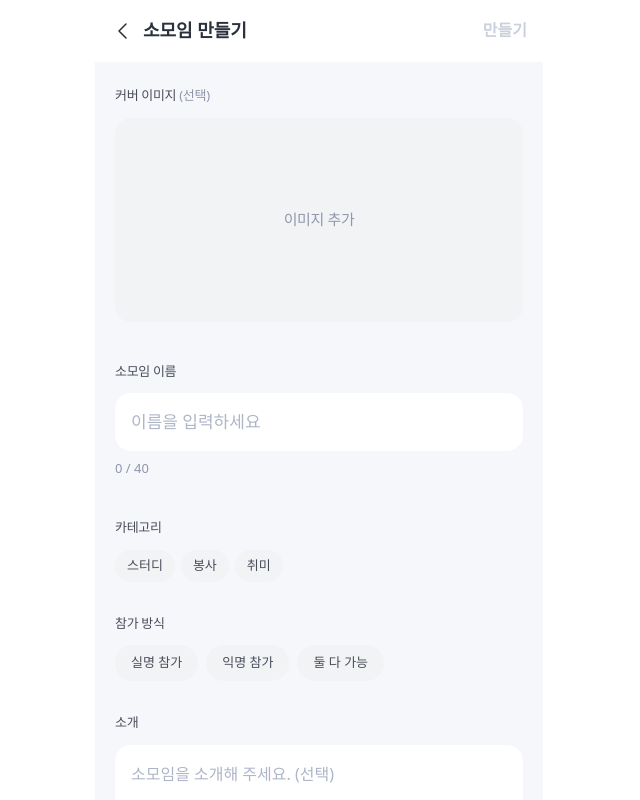
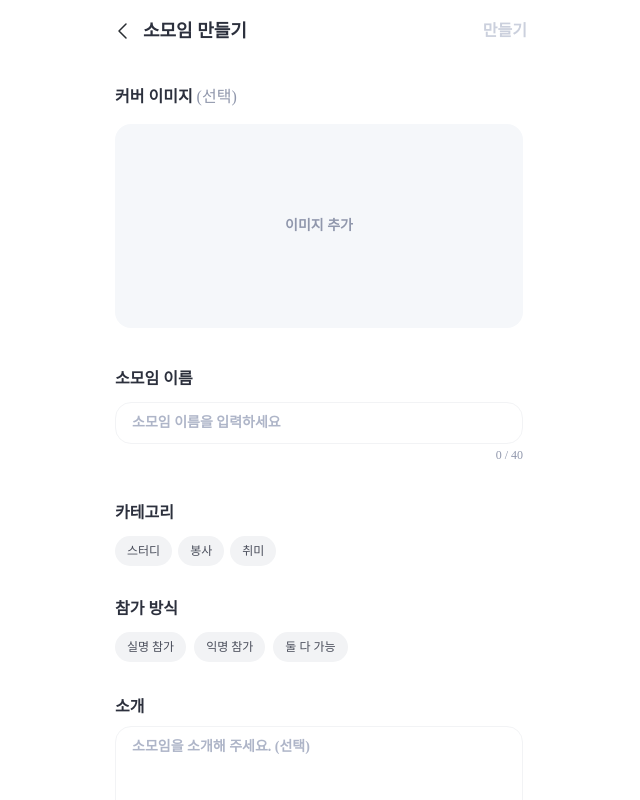
Before and after one commit to hyphens-shinhan/front-end, a Next.js app in the folder hyphens-shinhan/: page /community/group/create in a window 1280 px wide. Shown: the whole page, without its empty margins (321-961 px from the left). Built offline with nearby package versions, Linux system fonts and the light colour scheme; no server answers; a web font is replaced by a local one.

Commit message:
style: 소모임 생성 페이지 리디자인

```diff
--- a/hyphens-shinhan/src/app/(no-tabs)/community/group/create/page.tsx
+++ b/hyphens-shinhan/src/app/(no-tabs)/community/group/create/page.tsx
@@ -6,7 +6,7 @@ import { cn } from '@/utils/cn'
  */
 export default function CreateGroupPage() {
   return (
-    <div className={cn('min-h-full bg-grey-1-1')}>
+    <div className={cn('min-h-full')}>
       <CreateGroup />
     </div>
   )
--- a/hyphens-shinhan/src/components/community/group/CreateGroup.tsx
+++ b/hyphens-shinhan/src/components/community/group/CreateGroup.tsx
@@ -9,6 +9,7 @@ import { useToast } from '@/hooks/useToast'
 import { TOAST_MESSAGES } from '@/constants/toast'
 import type { ClubCategory, ClubAnonymity } from '@/types/clubs'
 import { cn } from '@/utils/cn'
+import { Icon } from '@/components/common/Icon'
 
 const CATEGORIES: { value: ClubCategory; label: string }[] = [
   { value: 'STUDY', label: '스터디' },
@@ -98,8 +99,8 @@ export default function CreateGroup() {
     <main className="mx-auto max-w-[480px] px-5 pt-6 pb-20">
       {/* Cover (optional) */}
       <section className="mb-10">
-        <p className="mb-3 text-[13px] font-medium tracking-tight text-grey-10">
-          커버 이미지 <span className="font-normal text-grey-8">(선택)</span>
+        <p className="title-16 text-grey-11">
+          커버 이미지 <span className="body-6 text-grey-8">(선택)</span>
         </p>
         <input
           ref={coverInputRef}
@@ -112,7 +113,7 @@ export default function CreateGroup() {
           type="button"
           onClick={handleCoverClick}
           className={cn(
-            'flex w-full aspect-2/1 items-center justify-center overflow-hidden rounded-2xl bg-grey-2',
+            'flex w-full aspect-2/1 items-center justify-center overflow-hidden rounded-[16px] bg-grey-1-1 mt-4',
             'focus:outline-none focus-visible:ring-2 focus-visible:ring-primary-shinhanblue focus-visible:ring-offset-2'
           )}
         >
@@ -138,11 +139,11 @@ export default function CreateGroup() {
                 className="absolute right-3 top-3 flex h-9 w-9 items-center justify-center rounded-full bg-black/50 text-sm font-medium text-white opacity-0 transition-opacity group-hover:opacity-100"
                 aria-label="커버 이미지 제거"
               >
-                ×
+                <Icon name="IconLLineClose" />
               </button>
             </div>
           ) : (
-            <span className="text-[15px] tracking-tight text-grey-8">
+            <span className="body-7 text-grey-8 flex items-center gap-2">
               이미지 추가
             </span>
           )}
@@ -153,7 +154,7 @@ export default function CreateGroup() {
       <section className="mb-10">
         <label
           htmlFor="group-name"
-          className="mb-3 block text-[13px] font-medium tracking-tight text-grey-10"
+          className="mb-3 block title-16 text-grey-11"
         >
           소모임 이름
         </label>
@@ -162,21 +163,21 @@ export default function CreateGroup() {
           type="text"
           value={name}
           onChange={(e) => setName(e.target.value.slice(0, MAX_NAME_LENGTH))}
-          placeholder="이름을 입력하세요"
+          placeholder="소모임 이름을 입력하세요"
           maxLength={MAX_NAME_LENGTH}
           className={cn(
-            'w-full rounded-2xl bg-white px-4 py-4 text-[17px] text-grey-11 placeholder:text-grey-7',
-            'focus:outline-none focus-visible:ring-2 focus-visible:ring-primary-shinhanblue focus-visible:ring-offset-2'
+            'w-full rounded-[16px] bg-white px-4 py-2.5 body-8 text-grey-11 placeholder:body-7 placeholder:text-grey-7',
+            'focus:outline-none focus:ring-1 focus:ring-primary-light border border-grey-2'
           )}
         />
-        <p className="mt-2 text-[13px] text-grey-8">
+        <p className="font-caption-caption4 text-grey-8 text-right mt-1">
           {name.length} / {MAX_NAME_LENGTH}
         </p>
       </section>
 
       {/* Category */}
       <section className="mb-8">
-        <p className="mb-3 text-[13px] font-medium tracking-tight text-grey-10">
+        <p className="mb-3 title-16 text-grey-11">
           카테고리
         </p>
         <div className="flex flex-wrap gap-1.5">
@@ -186,10 +187,10 @@ export default function CreateGroup() {
               type="button"
               onClick={() => setCategory(value)}
               className={cn(
-                'h-8 rounded-full px-3 text-[13px] font-medium transition-colors',
+                'rounded-full px-3 py-2 font-caption-caption4 transition-colors',
                 'focus:outline-none focus-visible:ring-2 focus-visible:ring-primary-shinhanblue focus-visible:ring-offset-2',
                 category === value
-                  ? 'bg-primary-shinhanblue text-white'
+                  ? 'bg-primary-light text-white'
                   : 'bg-grey-2 text-grey-10 hover:bg-grey-3'
               )}
             >
@@ -201,7 +202,7 @@ export default function CreateGroup() {
 
       {/* Participation mode */}
       <section className="mb-8">
-        <p className="mb-3 text-[13px] font-medium tracking-tight text-grey-10">
+        <p className="mb-3 title-16 text-grey-11">
           참가 방식
         </p>
         <div className="flex flex-wrap gap-2">
@@ -211,10 +212,10 @@ export default function CreateGroup() {
               type="button"
               onClick={() => setParticipationMode(value)}
               className={cn(
-                'h-9 rounded-full px-4 text-[13px] font-medium transition-colors',
+                'rounded-full px-3 py-2 font-caption-caption4 transition-colors',
                 'focus:outline-none focus-visible:ring-2 focus-visible:ring-primary-shinhanblue focus-visible:ring-offset-2',
                 participationMode === value
-                  ? 'bg-primary-shinhanblue text-white'
+                  ? 'bg-primary-light text-white'
                   : 'bg-grey-2 text-grey-10 hover:bg-grey-3'
               )}
             >
@@ -228,7 +229,7 @@ export default function CreateGroup() {
       <section className="mb-6">
         <label
           htmlFor="group-desc"
-          className="mb-3 block text-[13px] font-medium tracking-tight text-grey-10"
+          className="mb-3 title-16 text-grey-11"
         >
           소개
         </label>
@@ -242,11 +243,11 @@ export default function CreateGroup() {
           maxLength={MAX_DESCRIPTION_LENGTH}
           rows={5}
           className={cn(
-            'w-full resize-none rounded-2xl bg-white px-4 py-4 text-[16px] leading-relaxed text-grey-11 placeholder:text-grey-7',
-            'focus:outline-none focus-visible:ring-2 focus-visible:ring-primary-shinhanblue focus-visible:ring-offset-2'
+            'w-full rounded-[16px] bg-white px-4 py-2.5 body-8 text-grey-11 placeholder:body-7 placeholder:text-grey-7',
+            'focus:outline-none focus:ring-1 focus:ring-primary-light mt-2 border border-grey-2'
           )}
         />
-        <p className="mt-2 text-[13px] text-grey-8">
+        <p className="font-caption-caption4 text-grey-8 text-right">
           {description.length} / {MAX_DESCRIPTION_LENGTH}
         </p>
       </section>
```
